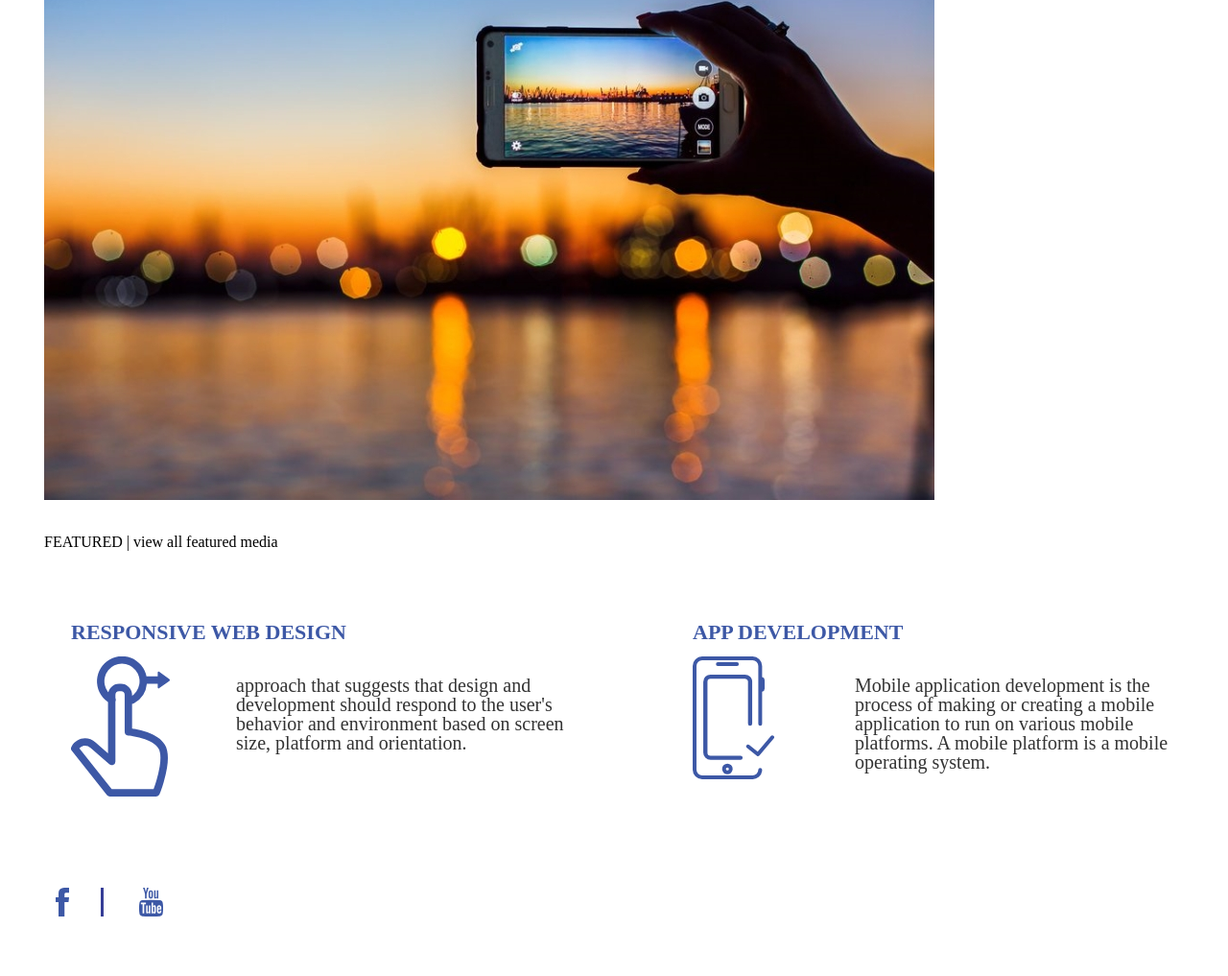
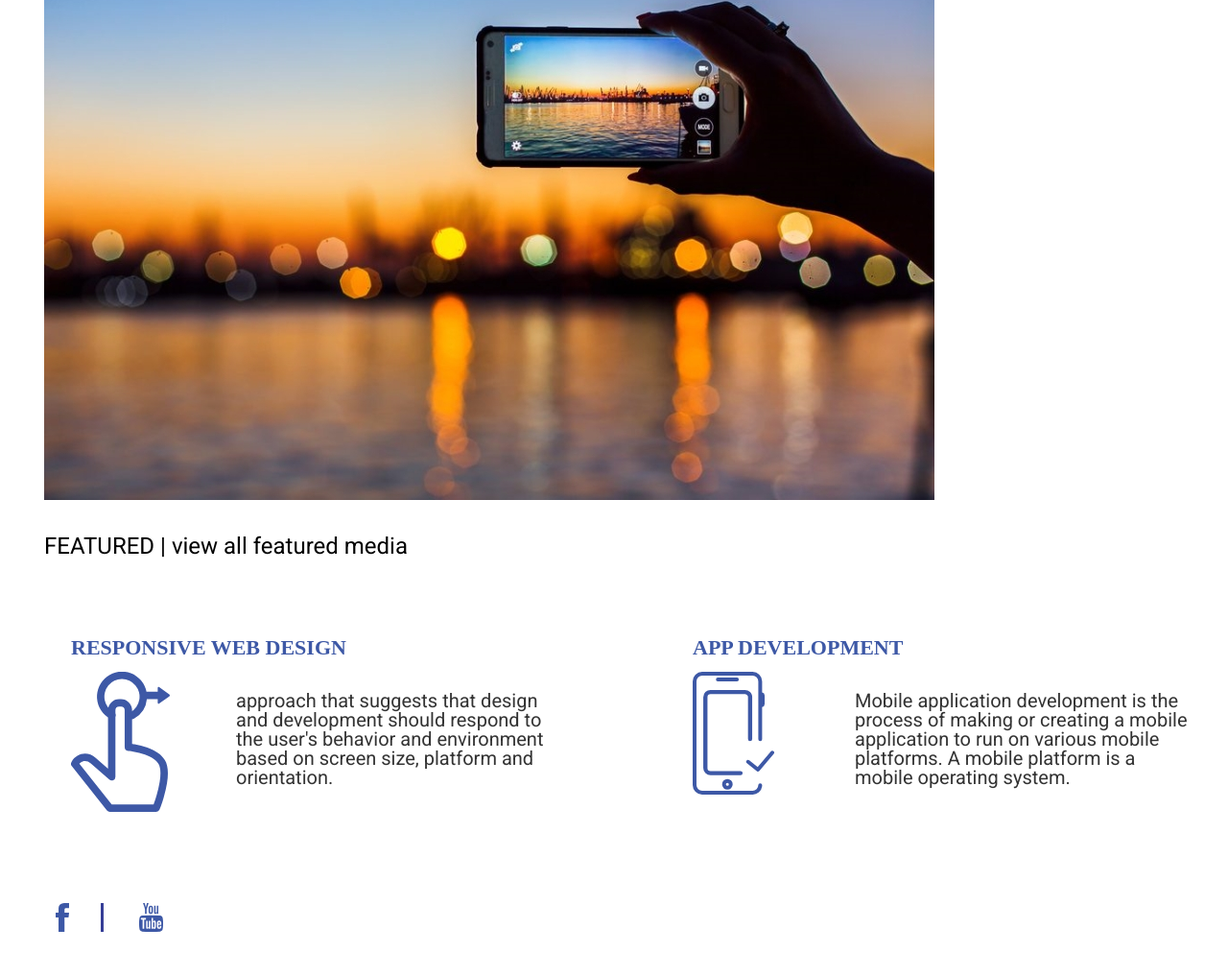
Before and after one commit to MariamKulumbegovi/Davaleba5, a plain HTML site: page index.html in a window 1280 px wide. Shown: the part 152-1169 px from the top of the page at 96% size. Drawn offline with Linux system fonts and the light colour scheme.

Commit message:
add English fonts

```diff
--- a/css/mainn.css
+++ b/css/mainn.css
@@ -31,6 +31,8 @@ li {
 .box2 {
 	margin-top: 33px;
 	margin-left: 38px;
+	font-family: 'Roboto', sans-serif;
+	font-size: 24px;
 }
 .box3 {
 	margin-left: 66px;
@@ -48,7 +50,8 @@ li {
 	width: 350px;
 	margin-left: 65px;
 	font-size: 20px;
-	color: #333333
+	color: #333333;
+	font-family: 'Roboto', sans-serif;
 }
 h1 {
 	color: #3D58A6;
@@ -74,6 +77,7 @@ h1 {
 	margin-left: 80px;
 	font-size: 20px;
 	color: #333333;
+	font-family: 'Roboto', sans-serif;
 }
 footer {
 	margin-top: 95px;
@@ -88,3 +92,6 @@ footer {
 	margin-left: 33px;
 	margin-bottom: 40px;
 }
+/*p {
+	font-family: 'Roboto', sans-serif;
+}*/
--- a/index.html
+++ b/index.html
@@ -1,6 +1,7 @@
 <!DOCTYPE html>
 <html>
 	<head>
+		<link href="https://fonts.googleapis.com/css2?family=Roboto&display=swap" rel="stylesheet">
 		<link rel="stylesheet" type="text/css" href="css/resett.css">
 		<link rel="stylesheet" type="text/css" href="css/fontss.css">
 		<link rel="stylesheet" type="text/css" href="css/mainn.css">
@@ -54,7 +55,7 @@
 			</article>
 		</div>
 		<footer>
-			<img class="ficon" src="images/fbicon.svg" alt="facebookicon"> <img class="youicon" src="images/youicon.svg" alt="youtubeicon">
+			<a href="https://www.facebook.com/" target="_blank"> <img class="ficon" src="images/fbicon.svg" alt="facebookicon"> </a> <a href="https://www.youtube.com/" target="_blank"> <img class="youicon" src="images/youicon.svg" alt="youtubeicon"> </a>
 		</footer>
 	</body>
 </html>
```
